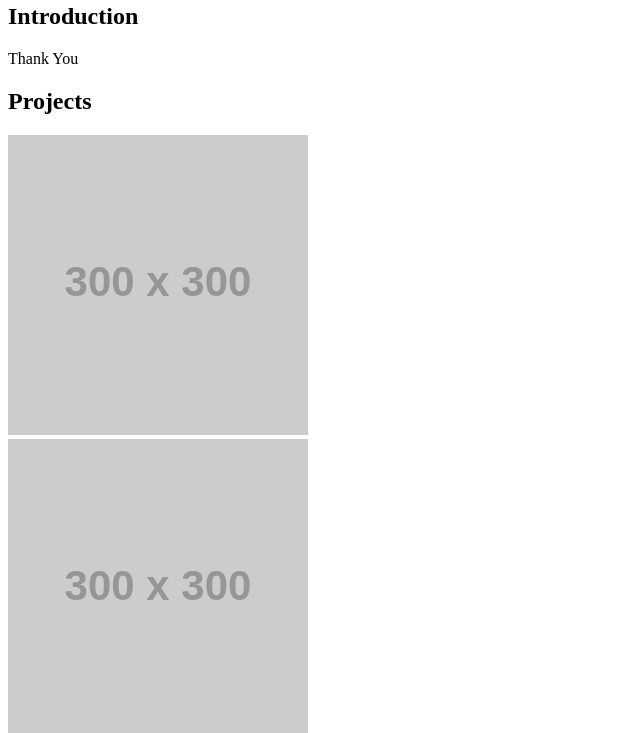
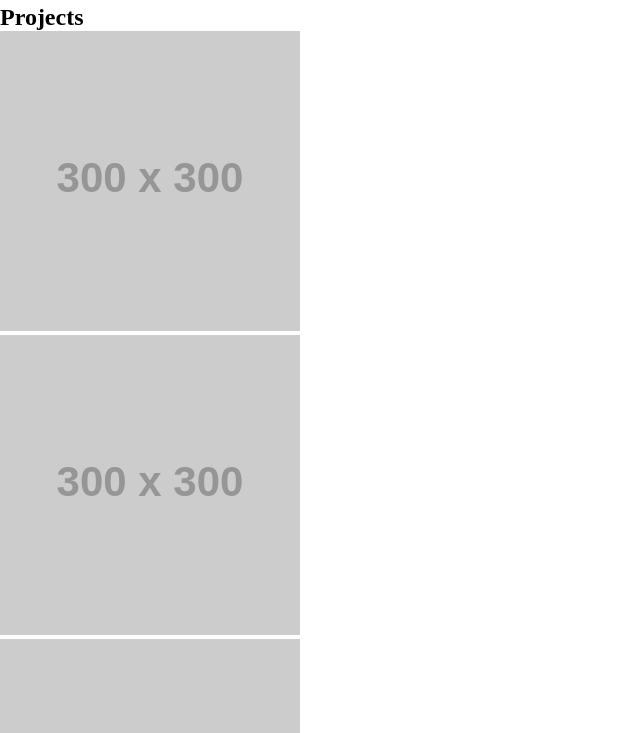
Before and after one commit to Jpford93/jpford93, a plain HTML site: page index.html in a window 1280 px wide. Shown: the part 171-904 px from the top of the page, without its empty margins (0-640 px from the left). Drawn offline with Linux system fonts and the light colour scheme; placeholder pictures from the web are drawn by us.

Commit message:
Added css

```diff
--- a/style/contact.css
+++ b/style/contact.css
@@ -0,0 +1,3 @@
+* {
+    margin: 0;
+}
--- a/style/style.css
+++ b/style/style.css
@@ -0,0 +1,3 @@
+* {
+    margin: 0;
+}
```
Also changed, not shown: contact.html (+1 -1 lines).
